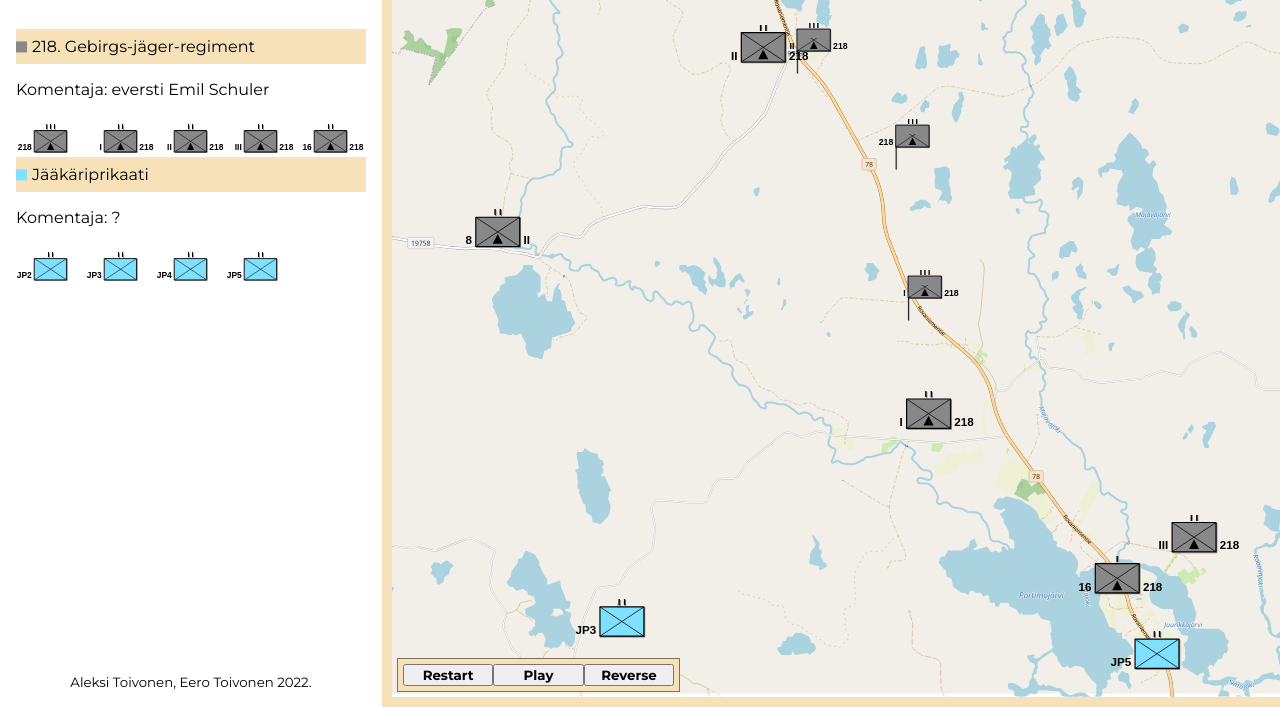
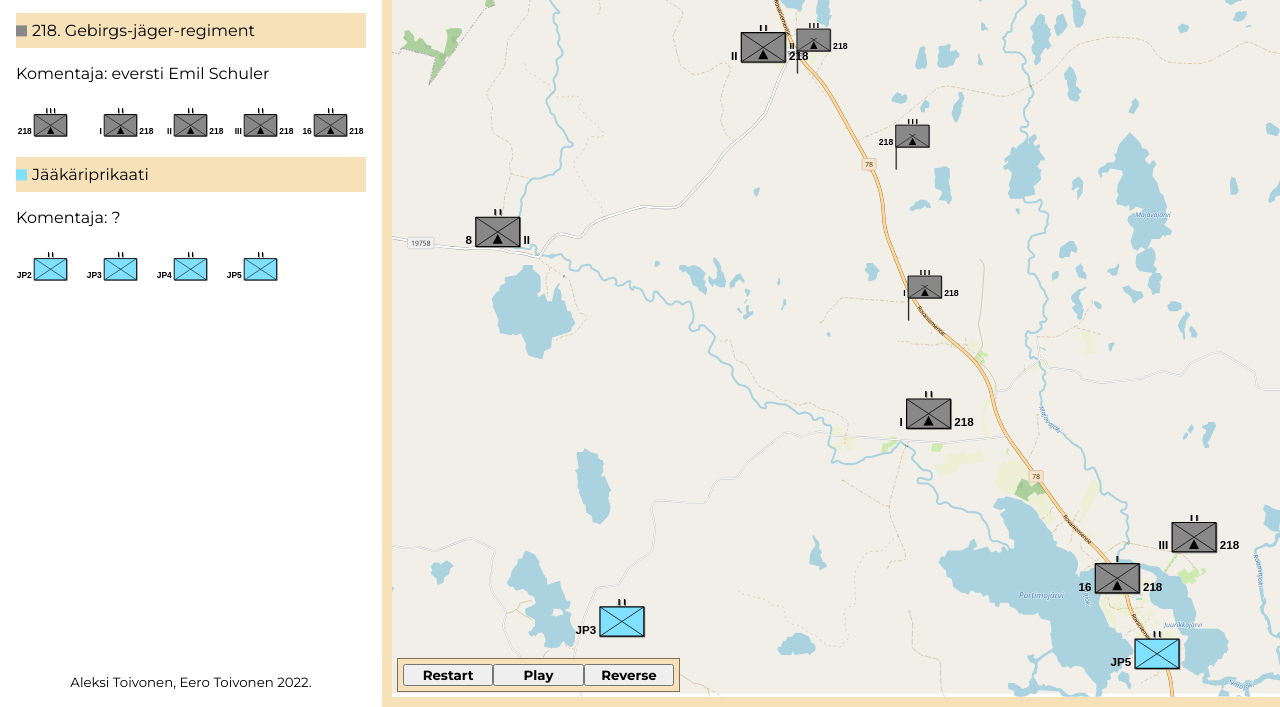
Before and after one commit to aptoivonen/ylimaa-animation, a website with bundled scripts: page dist/index.html in a window 1280 px wide. Shown: the part 93-800 px from the top of the page. Built offline with nearby package versions, Linux system fonts and the light colour scheme.

Commit message:
Make info section styles

```diff
--- a/dist/index.html
+++ b/dist/index.html
@@ -25,12 +25,12 @@
       </header>
 
       <section class="info-section">
-        <div>
+        <div class="affiliation-section">
           <p class="unit-info german">218. Gebirgs-jäger-regiment</p>
           <p>Komentaja: eversti Emil Schuler</p>
           <div id="german-unit-list" class="unit-list"></div>
         </div>
-        <div>
+        <div class="affiliation-section">
           <p class="unit-info finnish">Jääkäriprikaati</p>
           <p>Komentaja: ?</p>
           <div id="finnish-unit-list" class="unit-list"></div>
--- a/dist/style.css
+++ b/dist/style.css
@@ -88,8 +88,8 @@ body {
   background: var(--yellow-color);
 }
 
-.info-section {
-  padding: 1rem 0;
+.affiliation-section {
+  margin-bottom: 1rem;
 }
 
 .unit-info {
```
